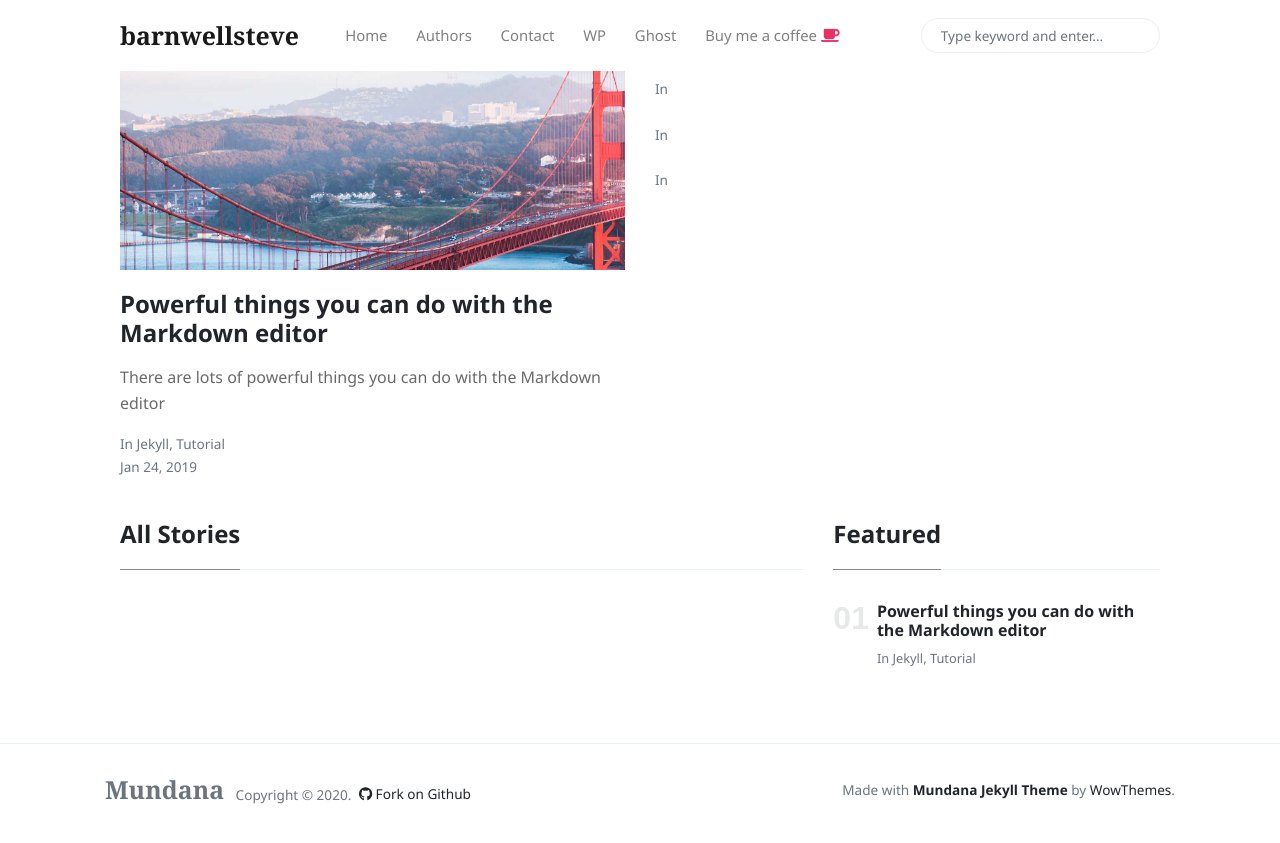
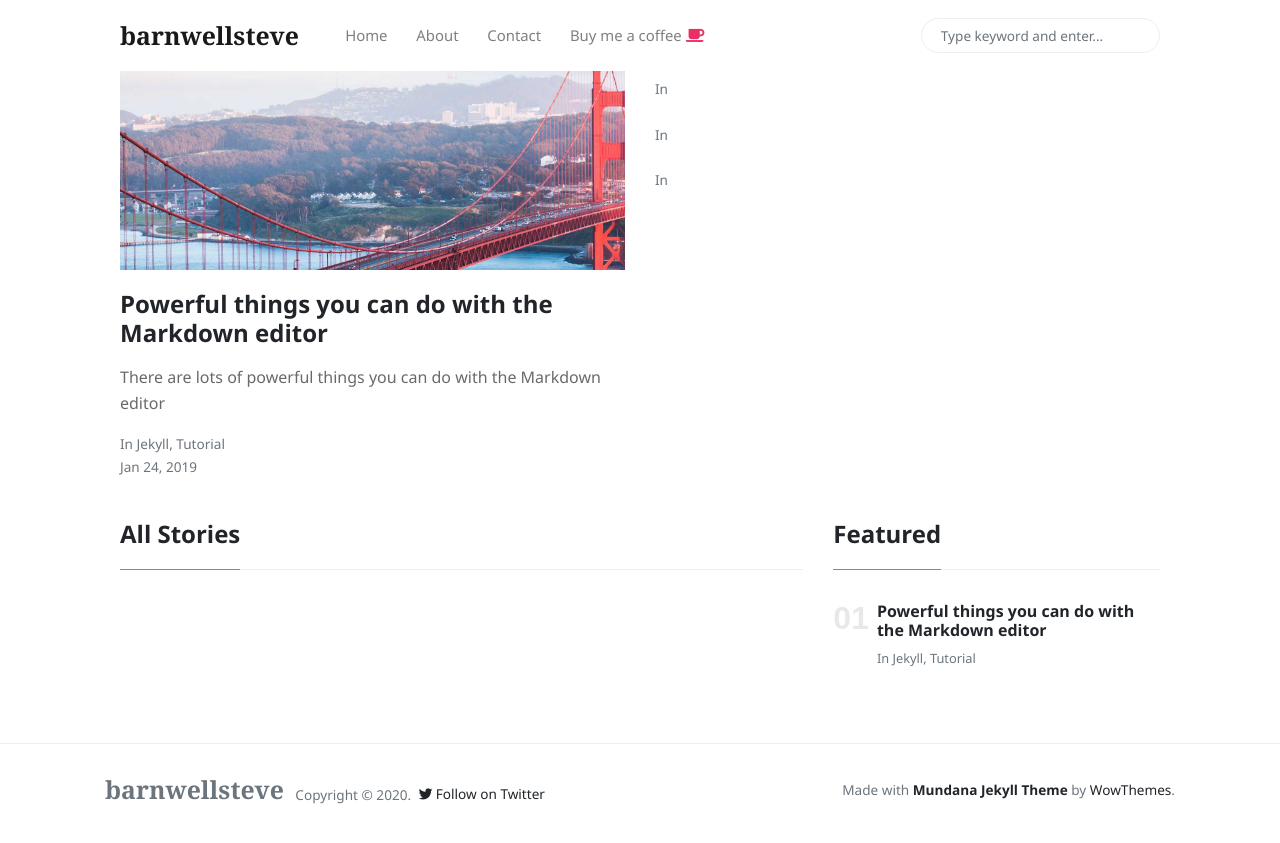
Before and after one commit to barnwellsteve/barnwellsteve.github.io, a Jekyll site: the page built from index.html, in a window 1280 px wide. Shown: the top 843 px of the page. Built offline with Jekyll 4.4.1, drawn with Linux system fonts in a browser that asks for light colours; nearby versions of some CDN libraries; the list of posts is cut into pages by our own code.

Commit message:
Update Menu and Branding
Update menu and branding

```diff
--- a/_includes/menu-header.html
+++ b/_includes/menu-header.html
@@ -4,17 +4,11 @@
 <a class="nav-link" href="{{site.baseurl}}/index.html">Home</a>
 </li>
 <li class="nav-item">
-<a class="nav-link" href="{{site.baseurl}}/authors-list.html">Authors</a>
+<a class="nav-link" href="{{site.baseurl}}/authors-list.html">About</a>
 </li>
 <li class="nav-item">
 <a class="nav-link" href="{{site.baseurl}}/contact.html">Contact</a>
 </li>
 <li class="nav-item">
-<a target="_blank" class="nav-link" href="https://www.wowthemes.net/themes/mundana-wordpress/">WP</a>
+<a target="_blank"  class="nav-link">Buy me a coffee <i class="fa fa-coffee text-danger"></i></a>
 </li>
-<li class="nav-item">
-<a target="_blank" class="nav-link" href="https://www.wowthemes.net/themes/mundana-ghost/">Ghost</a>
-</li>
-<li class="nav-item">
-<a target="_blank" class="nav-link" href="https://www.wowthemes.net/donate/">Buy me a coffee <i class="fa fa-coffee text-danger"></i></a>
-</li>
--- a/_layouts/default.html
+++ b/_layouts/default.html
@@ -77,11 +77,11 @@
         <div class="container">
         <div class="row align-items-center justify-content-between">
             <div>
-                <span class="navbar-brand mr-2 mb-0"><strong>Mundana</strong></span>
+                <span class="navbar-brand mr-2 mb-0"><strong>barnwellsteve</strong></span>
                 <span>Copyright © <script>document.write(new Date().getFullYear())</script>.</span>
 
                 <!--  Github Repo Star Btn-->
-                <a class="text-dark ml-1" target="_blank" href="https://github.com/wowthemesnet/mundana-theme-jekyll"><i class="fab fa-github"></i> Fork on Github</a>
+                <a class="text-dark ml-1" target="_blank" href="https://www.twitter.com/barnwellsteve"><i class="fab fa-twitter"></i> Follow on Twitter</a>
 
             </div>
             <div>
```
Also changed, not shown: assets/images/1.jpg (deleted), assets/images/10.jpg (deleted), assets/images/11.jpg (deleted), assets/images/12.jpg (deleted), assets/images/13.jpg (deleted), assets/images/14.jpg (deleted), assets/images/15.jpg (deleted), assets/images/16.jpg (deleted), assets/images/17.jpg (deleted), assets/images/2.jpg (deleted), assets/images/3.jpg (deleted), assets/images/5.jpg (deleted), assets/images/6.jpg (deleted), assets/images/7.jpg (deleted), 3 more files.
